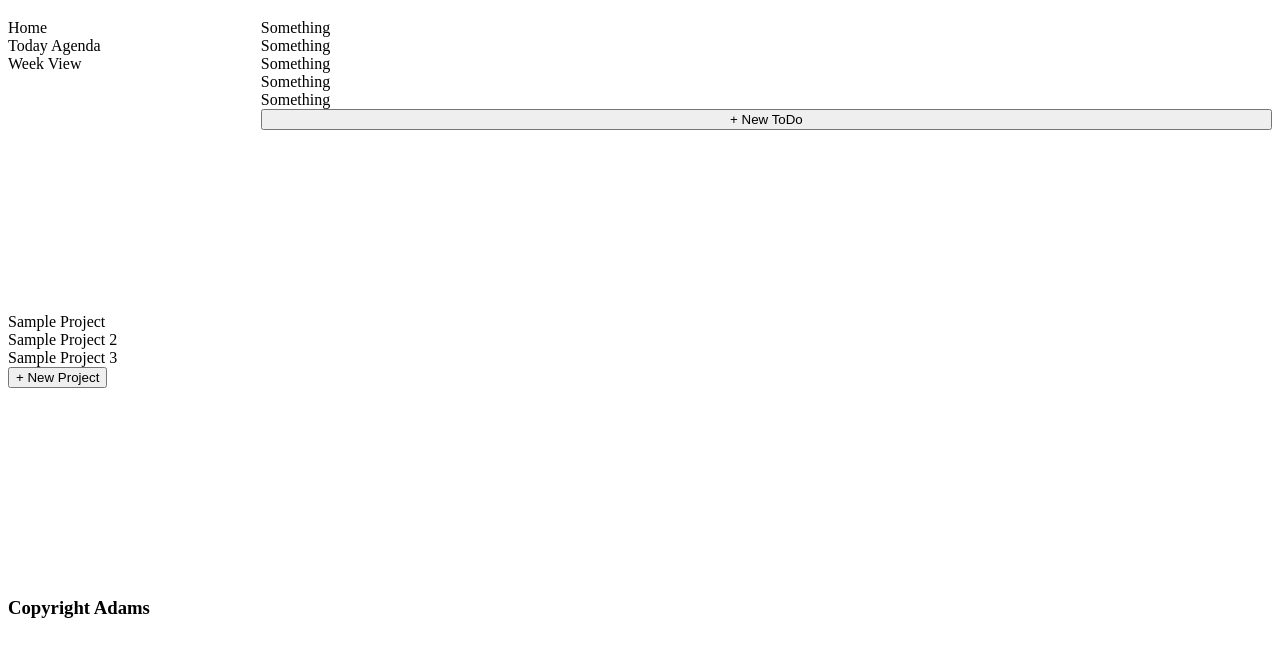
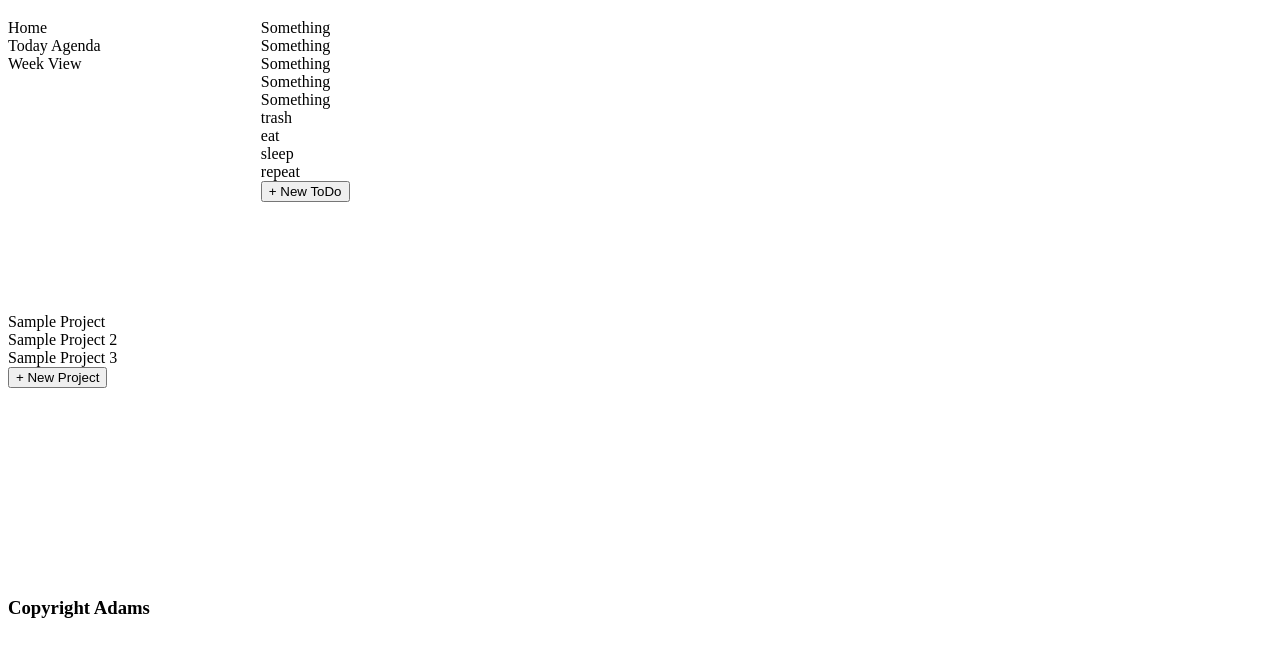
Before and after one commit to AdamsFontil/todos, a website built with webpack: page dist/index.html in a window 1280 px wide. Shown: the part 69-726 px from the top of the page. Built offline with nearby package versions, Linux system fonts and the light colour scheme.

Commit message:
add tasks to page

```diff
--- a/src/index.js
+++ b/src/index.js
@@ -1,11 +1,13 @@
 import './style.css';
 
-const todosList = (() => {
-    let todoItems = []
-    return {
-        todoItems
-    }
-})()
+// const todosList = (() => {
+//     let todoItems = []
+//     return {
+//         todoItems
+//     }
+// })()
+
+let todoItems = [];
 
 const todoFactory = ((title, description, dueDate, priority, notes) => {
 title,
@@ -14,11 +16,11 @@ dueDate,
 priority,
 notes
 return {
-    getTitle: () => title,
-    getDescription: () => description,
-    getDueDate: () => dueDate,
-    getPriority: () => priority,
-    getNotes: () => notes
+    title,
+    description,
+    dueDate,
+    priority,
+    notes
 }
 })
 
@@ -26,14 +28,14 @@ const task1 = todoFactory ('trash', 'take it out', '9/2/2021', 'high', 'testing'
 const task2 = todoFactory ('eat', 'take it out', '9/2/2021', 'high', 'testing')
 const task3 = todoFactory ('sleep', 'take it out', '9/2/2021', 'high', 'testing')
 const task4 = todoFactory ('repeat', 'take it out', '9/2/2021', 'high', 'testing')
-console.log(todosList)
-console.log(todosList.todoItems)
-todosList.todoItems.push(task1)
-todosList.todoItems.push(task2)
-todosList.todoItems.push(task3)
-todosList.todoItems.push(task4)
-console.log(todosList)
-console.log(todosList.todoItems)
+// console.log(todosList)
+console.log(todoItems)
+todoItems.push(task1)
+todoItems.push(task2)
+todoItems.push(task3)
+todoItems.push(task4)
+// console.log(todosList)
+console.log(todoItems)
 
 
 // console.log(task1)
@@ -68,10 +70,17 @@ const social = makeProject ('social')
 
 
 
-// console.log(school.getTitle())
-// console.log(social.getTitle())
+
+let showTasksOnPage = () => {
+    let myArray = todoItems
+const list = document.querySelector('.list')
 
 
-// numberOfProjects {
-//     num
-// }
+myArray.forEach(function(item, index) {
+  console.log(item.title);
+const todo = document.createElement('div')
+  todo.textContent = item.title
+  list.appendChild(todo)
+});
+}
+showTasksOnPage()
```
Also changed, not shown: dist/index.html, dist/main.js.
